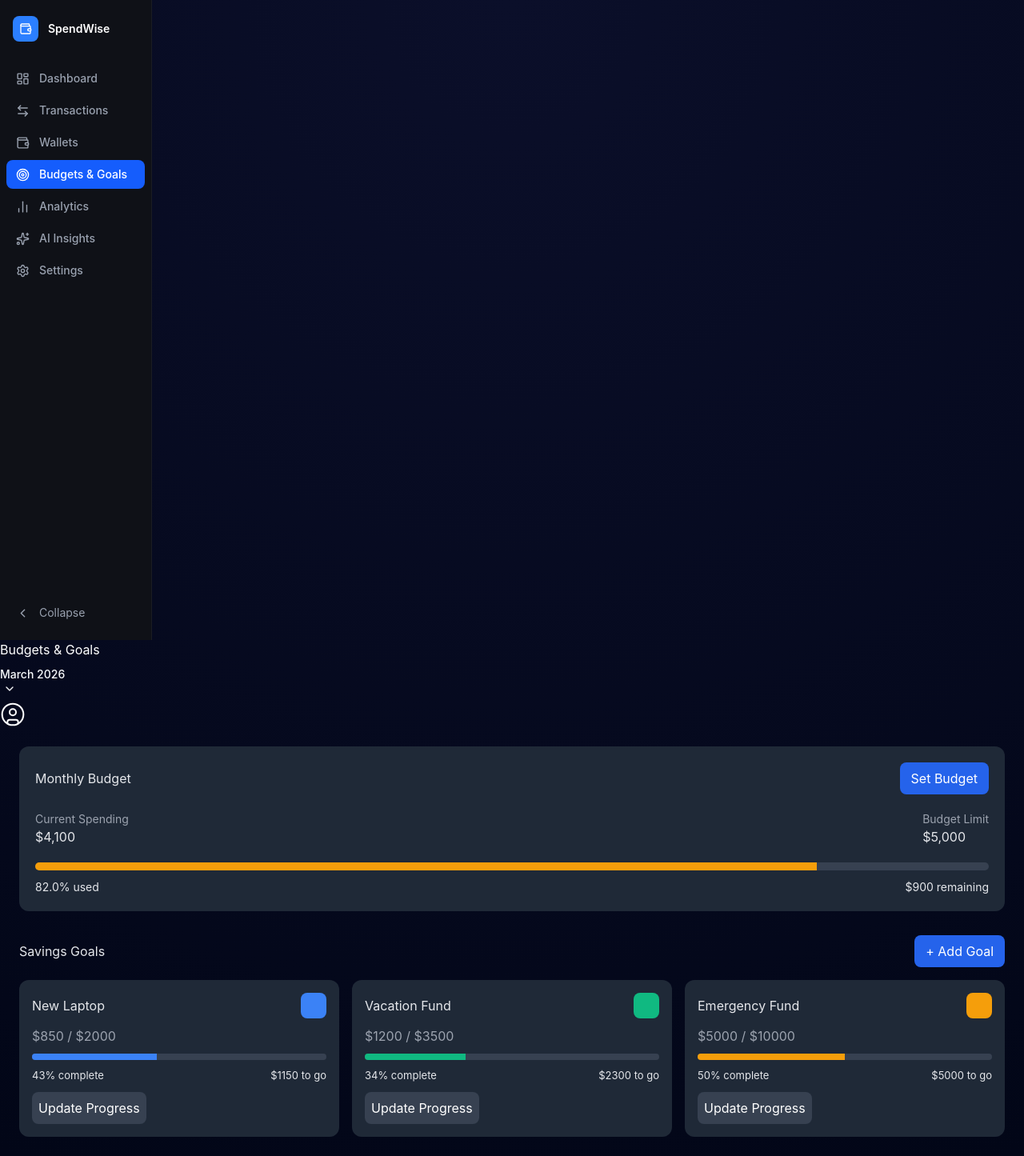
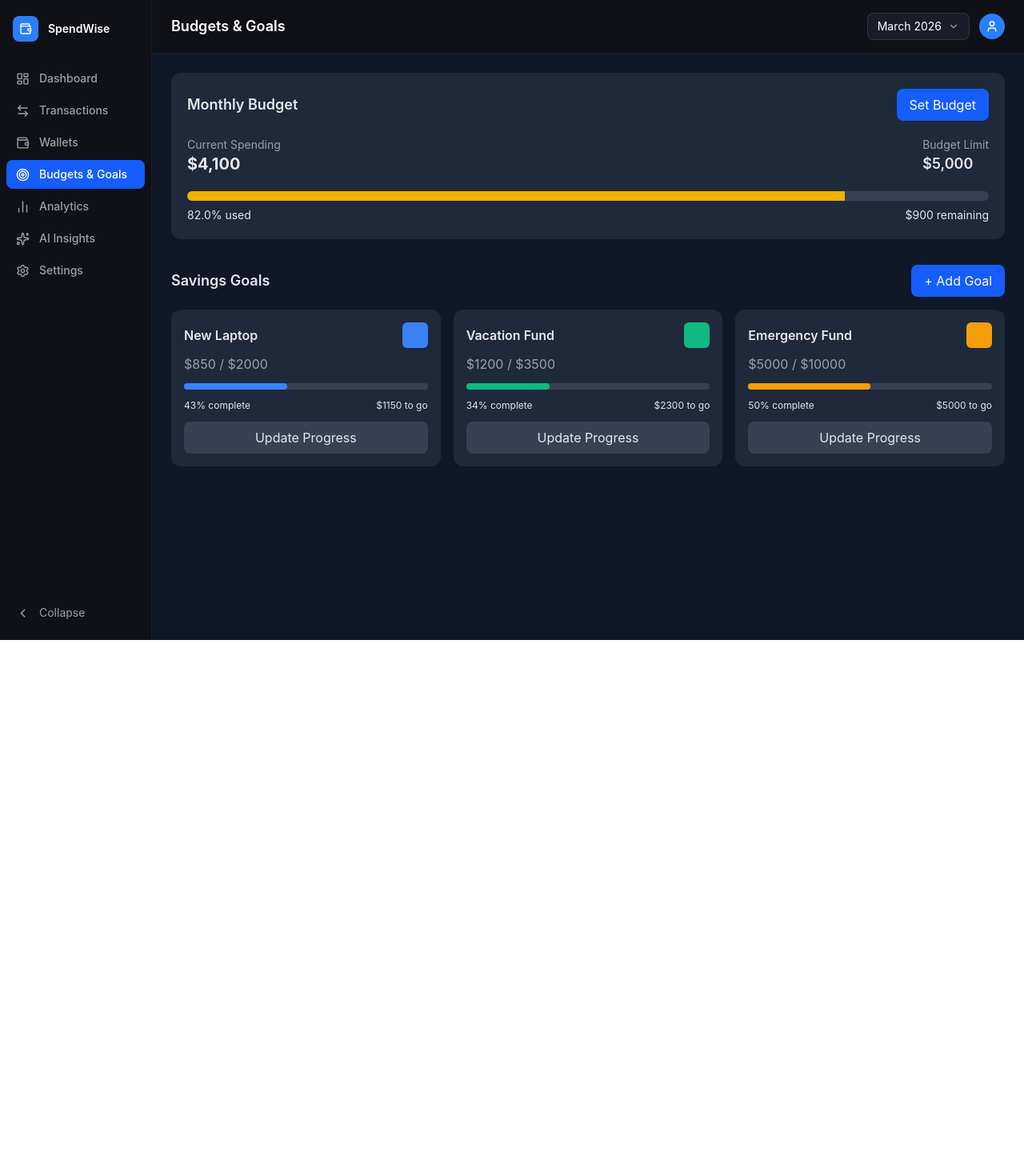
Before and after one commit to sanyamrajbhandari/colab-expense-tracker-frontend, a React (Vite) app: page /BudgetsAndGoals in a window 1280 px wide. Shown: the whole page at 80% size. After the commit the page ends 800 px from the top, so only its background shows below. Built offline with nearby package versions, Linux system fonts and the light colour scheme.

Commit message:
change the css of budgets and goals to tailwind

```diff
--- a/src/components/Multipage/Sidebar.jsx
+++ b/src/components/Multipage/Sidebar.jsx
@@ -18,7 +18,7 @@ const navItems = [
   { label: "Dashboard", icon: LayoutDashboard, path: "/dashboard" },
   { label: "Transactions", icon: ArrowLeftRight, path: "/transactions" },
   { label: "Wallets", icon: Wallet, path: "/wallets" },
-  { label: "Budgets & Goals", icon: Target, path: "/budgets" },
+  { label: "Budgets & Goals", icon: Target, path: "/BudgetsAndGoals" },
   { label: "Analytics", icon: BarChart2, path: "/analytics" },
   { label: "AI Insights", icon: Sparkles, path: "/aiInsights" },
   { label: "Settings", icon: Settings, path: "/settings" },
--- a/src/pages/BudgetsAndGoals.jsx
+++ b/src/pages/BudgetsAndGoals.jsx
@@ -1,10 +1,11 @@
 import React, { useState } from "react";
 import "../css/BudgetsGoals.css";
 import Sidebar from "../components/Multipage/Sidebar";
-import Topbar from "../components/Multipage/Topbar";
+import DashboardHeader from "../components/Dashboard/DashboardHeader";
 
 const BudgetsAndGoals = () => {
   const [limit, setLimit] = useState(5000);
+  const [selectedMonth, setSelectedMonth] = useState("March 2026");
   const [spending, setSpending] = useState(4100);
 
   const [goals, setGoals] = useState([
@@ -82,78 +83,93 @@ const BudgetsAndGoals = () => {
   };
 
   return (
-    <div className="app">
+    <div className="flex bg-gray-900 min-h-screen text-gray-200">
       <Sidebar activePage="Budgets & Goals" />
 
-      <div className="right-board">
-        <Topbar title="Budgets & Goals" />
-
-        <div className="budgets-container">
-          {/* <h2 className="page-title">Budgets & Goals</h2> */}
-
-          {/* ===== BUDGET ===== */}
-          <div className="budget-card">
-            <div className="budget-header">
-              <h3>Monthly Budget</h3>
-              <button className="btn-budget" onClick={handleSetBudget}>
+      <div className="flex-1 flex flex-col overflow-hidden">
+        {/* Top header */}
+        <DashboardHeader
+          title="Budgets & Goals"
+          selectedMonth={selectedMonth}
+          onMonthChange={setSelectedMonth}
+        />
+        <div className="p-6">
+          {/* ===== BUDGET CARD ===== */}
+          <div className="bg-gray-800 p-5 rounded-xl mb-8">
+            <div className="flex justify-between items-center">
+              <h3 className="text-lg font-semibold">Monthly Budget</h3>
+              <button
+                onClick={handleSetBudget}
+                className="bg-blue-600 px-4 py-2 rounded-lg text-white"
+              >
                 Set Budget
               </button>
             </div>
 
-            <div className="budget-info">
+            <div className="flex justify-between my-5">
               <div>
-                <p className="label">Current Spending</p>
-                <h2>${spending.toLocaleString()}</h2>
+                <p className="text-sm text-gray-400">Current Spending</p>
+                <h2 className="text-xl font-bold">
+                  ${spending.toLocaleString()}
+                </h2>
               </div>
 
               <div>
-                <p className="label">Budget Limit</p>
-                <h3>${limit.toLocaleString()}</h3>
+                <p className="text-sm text-gray-400">Budget Limit</p>
+                <h3 className="text-lg font-semibold">
+                  ${limit.toLocaleString()}
+                </h3>
               </div>
             </div>
 
-            <div className="progress-bar">
+            {/* progress */}
+            <div className="w-full h-3 bg-gray-700 rounded-full overflow-hidden">
               <div
-                className="progress-fill"
+                className="h-full bg-yellow-500"
                 style={{ width: `${percentUsed}%` }}
               ></div>
             </div>
 
-            <div className="budget-footer">
+            <div className="flex justify-between text-sm mt-2">
               <span>{percentUsed.toFixed(1)}% used</span>
               <span>${limit - spending} remaining</span>
             </div>
           </div>
 
-          {/* ===== GOALS ===== */}
-          <div className="goals-header">
-            <h3>Savings Goals</h3>
-            <button className="btn-budget" onClick={handleAddGoal}>
+          {/* ===== GOALS HEADER ===== */}
+          <div className="flex justify-between items-center mb-4">
+            <h3 className="text-lg font-semibold">Savings Goals</h3>
+
+            <button
+              onClick={handleAddGoal}
+              className="bg-blue-600 px-4 py-2 rounded-lg text-white"
+            >
               + Add Goal
             </button>
           </div>
 
-          <div className="goals-grid">
+          {/* ===== GOALS GRID ===== */}
+          <div className="grid grid-cols-1 sm:grid-cols-2 lg:grid-cols-3 gap-4">
             {goals.map((goal, index) => {
               const percent = (goal.saved / goal.target) * 100;
 
               return (
-                <div key={index} className="goal-card">
-                  <div className="goal-top">
-                    <h4>{goal.title}</h4>
+                <div key={index} className="bg-gray-800 p-4 rounded-xl">
+                  <div className="flex justify-between items-center">
+                    <h4 className="font-semibold">{goal.title}</h4>
                     <div
-                      className="goal-icon"
+                      className="w-8 h-8 rounded-md"
                       style={{ backgroundColor: goal.color }}
                     ></div>
                   </div>
 
-                  <p className="goal-amount">
+                  <p className="text-gray-400 mt-2">
                     ${goal.saved} / ${goal.target}
                   </p>
 
-                  <div className="progress-bar small">
+                  <div className="w-full h-2 bg-gray-700 rounded-full my-3">
                     <div
-                      className="progress-fill"
+                      className="h-full rounded-full"
                       style={{
                         width: `${percent}%`,
                         backgroundColor: goal.color,
@@ -161,14 +177,14 @@ const BudgetsAndGoals = () => {
                     ></div>
                   </div>
 
-                  <div className="goal-footer">
+                  <div className="flex justify-between text-xs mb-3">
                     <span>{percent.toFixed(0)}% complete</span>
                     <span>${goal.target - goal.saved} to go</span>
                   </div>
 
                   <button
-                    className="update-btn"
                     onClick={() => handleUpdateGoal(index)}
+                    className="w-full bg-gray-700 py-2 rounded-lg"
                   >
                     Update Progress
                   </button>
@@ -181,90 +197,104 @@ const BudgetsAndGoals = () => {
 
       {/* ===== MODAL ===== */}
       {showModal && (
-        <div className="modal-overlay">
-          <div className="modal">
-            <div className="modal-header">
-              <h3>
+        <div className="fixed inset-0 bg-black/70 flex justify-center items-center z-50">
+          <div className="bg-gray-800 p-6 rounded-xl w-[400px] text-white">
+            <div className="flex justify-between items-center">
+              <h3 className="text-lg font-semibold">
                 {modalType === "budget" && "Monthly Budget"}
                 {modalType === "addGoal" && "Add New Goal"}
                 {modalType === "updateGoal" && "Update Progress"}
               </h3>
-              <span className="close-btn" onClick={handleCloseModal}>
+
+              <span
+                onClick={handleCloseModal}
+                className="cursor-pointer text-xl"
+              >
                 ×
               </span>
             </div>
 
-            <p className="modal-text">
+            <p className="text-gray-400 text-sm mt-2 mb-4">
               {modalType === "budget" && "Set your monthly spending limit."}
               {modalType === "addGoal" && "Create a new savings goal."}
               {modalType === "updateGoal" && "Add progress to your goal."}
             </p>
 
-            {/* ===== BUDGET ===== */}
+            {/* budget */}
             {modalType === "budget" && (
               <>
-                <label className="modal-label">BUDGET AMOUNT</label>
-                <div className="input-box">
-                  <span>$</span>
+                <label className="text-xs text-gray-400">BUDGET AMOUNT</label>
+                <div className="flex items-center bg-gray-700 p-3 rounded-lg mt-2">
+                  <span className="mr-2">$</span>
                   <input
                     type="number"
                     value={tempLimit}
                     onChange={(e) => setTempLimit(e.target.value)}
+                    className="bg-transparent w-full outline-none"
                   />
                 </div>
               </>
             )}
 
-            {/* ===== ADD GOAL ===== */}
+            {/* add goal */}
             {modalType === "addGoal" && (
               <>
-                <label className="modal-label">GOAL NAME</label>
-                <div className="input-box">
+                <label className="text-xs text-gray-400">GOAL NAME</label>
+                <div className="bg-gray-700 p-3 rounded-lg mt-2">
                   <input
                     type="text"
                     placeholder="e.g. New Phone"
                     value={goalTitle}
                     onChange={(e) => setGoalTitle(e.target.value)}
+                    className="bg-transparent w-full outline-none"
                   />
                 </div>
 
-                <label className="modal-label" style={{ marginTop: "10px" }}>
+                <label className="text-xs text-gray-400 mt-3 block">
                   TARGET AMOUNT
                 </label>
-                <div className="input-box">
-                  <span>$</span>
+
+                <div className="flex items-center bg-gray-700 p-3 rounded-lg mt-2">
+                  <span className="mr-2">$</span>
                   <input
                     type="number"
                     value={goalTarget}
                     onChange={(e) => setGoalTarget(e.target.value)}
+                    className="bg-transparent w-full outline-none"
                   />
                 </div>
               </>
             )}
 
-            {/* ===== UPDATE ===== */}
+            {/* update */}
             {modalType === "updateGoal" && (
               <>
-                <label className="modal-label">ADD AMOUNT</label>
-                <div className="input-box">
-                  <span>$</span>
+                <label className="text-xs text-gray-400">ADD AMOUNT</label>
+                <div className="flex items-center bg-gray-700 p-3 rounded-lg mt-2">
+                  <span className="mr-2">$</span>
                   <input
                     type="number"
                     value={updateAmount}
                     onChange={(e) => setUpdateAmount(e.target.value)}
+                    className="bg-transparent w-full outline-none"
                   />
                 </div>
               </>
             )}
 
-            <div className="modal-actions">
-              <button className="cancel-btn" onClick={handleCloseModal}>
+            <div className="flex gap-3 mt-5">
+              <button
+                onClick={handleCloseModal}
+                className="flex-1 bg-gray-700 py-2 rounded-lg"
+              >
                 Cancel
               </button>
-              <button className="save-btn" onClick={handleSave}>
-                {modalType === "budget" && "Set Budget"}
-                {modalType === "addGoal" && "Add Goal"}
-                {modalType === "updateGoal" && "Update"}
+
+              <button
+                onClick={handleSave}
+                className="flex-1 bg-indigo-600 py-2 rounded-lg"
+              >
+                Save
               </button>
             </div>
           </div>
```
